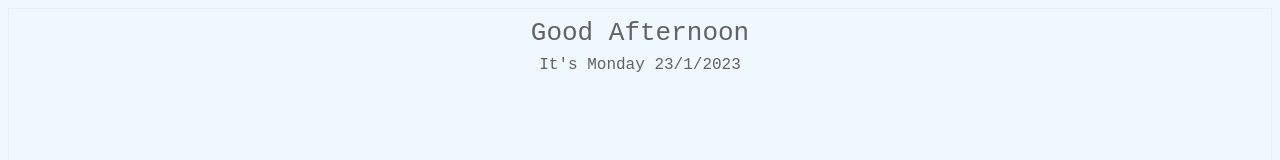
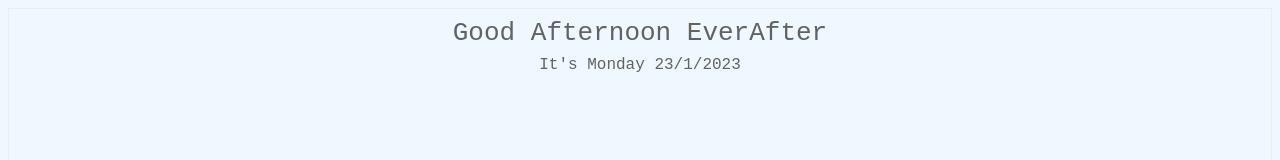
Before and after one commit to Parinya-Siri/notion-todays-date, a plain HTML site: page greeting.html in a window 1280 px wide. Shown: the top 160 px of the page. Drawn offline with Linux system fonts and the light colour scheme.

Commit message:
Update greeting.html

```diff
--- a/greeting.html
+++ b/greeting.html
@@ -52,6 +52,6 @@ body{
         greet = 'Good Evening  ';
 
     document.getElementById('lbl').innerHTML =
-        greet+=`<div id="date"> It's ${date}</div>`;
+        greet+=`EverAfter <div id="date"> It's ${date}</div>`;
 </script>
 </html>
```
